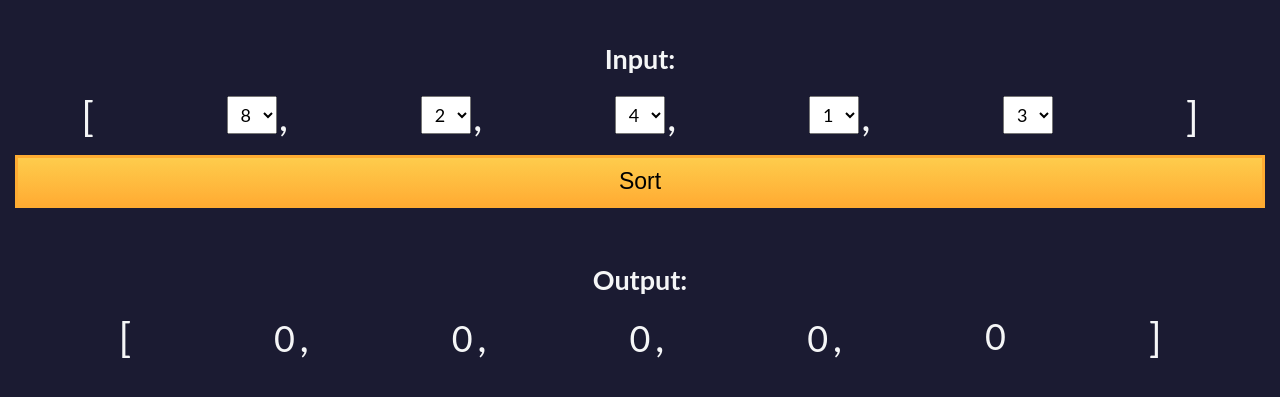
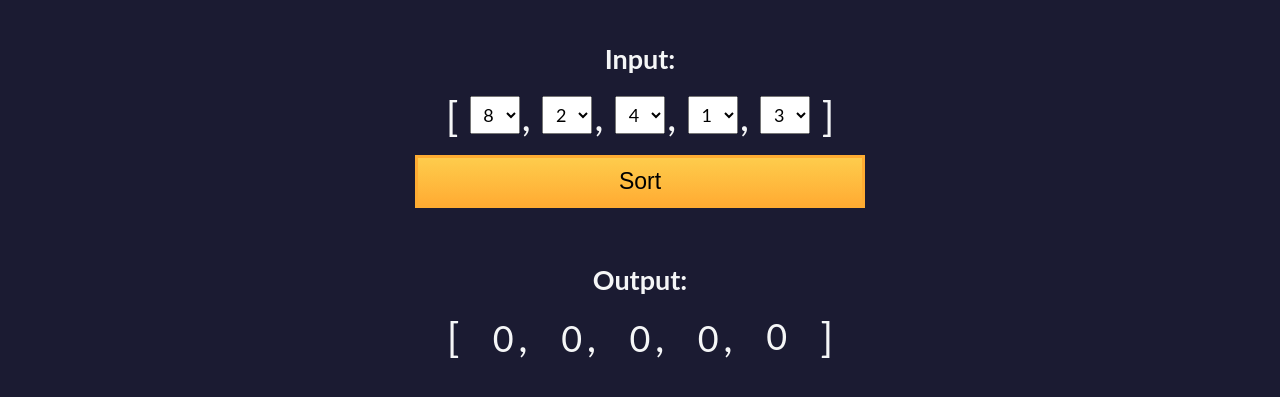
Before and after one commit to LQuesadaM/number-sorter-freeCodeCamp, a plain HTML site: page index.html in a window 1280 px wide. Shown: the part 77-474 px from the top of the page. Drawn offline with Linux system fonts and the light colour scheme; a script that the page names is missing.

Commit message:
🍻 added @media min-width 500px

```diff
--- a/styles.css
+++ b/styles.css
@@ -122,3 +122,18 @@
     border: 3px solid var(--danger-color);
     color: var(--danger-color);
   }
+
+  @media (min-width: 550px) {
+    form,
+    .output-container {
+      max-width: 480px;
+    }
+
+    fieldset {
+      max-width: 400px;
+    }
+
+    .output-array {
+      max-width: 420px;
+    }
+  }
```
